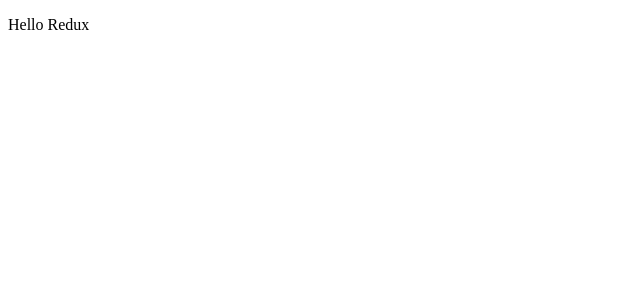
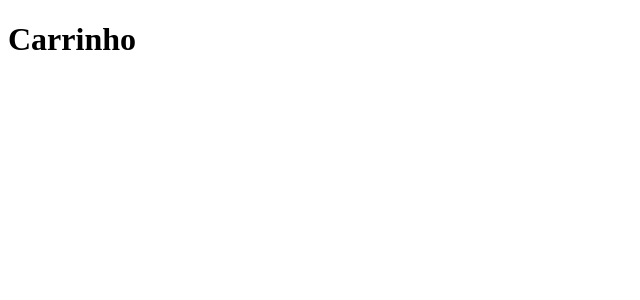
Before and after one commit to romuloqaz/enthusiasm_js, a React (Create React App) app in the folder react-redux/: page /cart in a window 1280 px wide. Shown: the top 300 px of the page, without its empty margins (0-640 px from the left). Built offline with nearby package versions, Linux system fonts and the light colour scheme; the HTML template or start-up script is replaced by a standard one.

Commit message:
configurando rotas da aplicação

```diff
--- a/react-redux/package.json
+++ b/react-redux/package.json
@@ -5,6 +5,7 @@
   "dependencies": {
     "react": "^16.10.1",
     "react-dom": "^16.10.1",
+    "react-router-dom": "^5.2.0",
     "react-scripts": "3.1.2"
   },
   "devDependencies": {
--- a/react-redux/src/App.js
+++ b/react-redux/src/App.js
@@ -1,10 +1,13 @@
 import React from 'react';
+import { BrowserRouter } from 'react-router-dom';
+
+import Routes from './routes';
 
 function App() {
   return (
-    <div>
-      <p>Hello Redux</p>
-    </div>
+    <BrowserRouter>
+      <Routes />
+    </BrowserRouter>
   );
 }
 
--- /dev/null
+++ b/react-redux/src/pages/Cart/index.js
@@ -0,0 +1,9 @@
+import React from 'react';
+
+// import { Container } from './styles';
+
+function Cart() {
+  return <h1>Carrinho</h1>;
+}
+
+export default Cart;
--- /dev/null
+++ b/react-redux/src/pages/Home/index.js
@@ -0,0 +1,9 @@
+import React from 'react';
+
+// import { Container } from './styles';
+
+function Home() {
+  return <div />;
+}
+
+export default Home;
--- /dev/null
+++ b/react-redux/src/routes.js
@@ -0,0 +1,14 @@
+import React from 'react';
+import { Switch, Route } from 'react-router-dom';
+
+import Home from './pages/Home';
+import Cart from './pages/Cart';
+
+export default function Routes() {
+  return (
+    <Switch>
+      <Route path="/" exact component={Home} />
+      <Route path="/cart" exact component={Cart} />
+    </Switch>
+  );
+}
```
Also changed, not shown: 1 other file (tests, documents, lock files or other folders).
